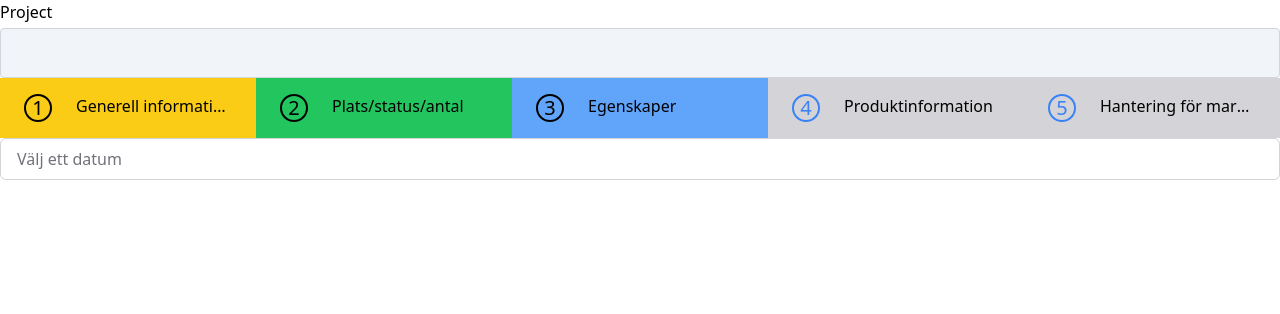
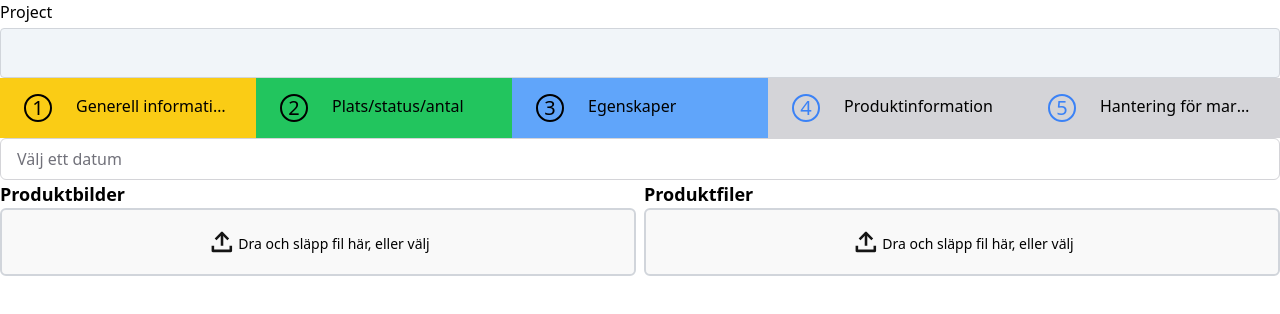
Before and after one commit to WilliamDavidson-02/cc-build, a React (Vite) app: page / in a window 1280 px wide. Shown: the top 314 px of the page. Built offline with nearby package versions, Linux system fonts and the light colour scheme.

Commit message:
adding the upload component

```diff
--- a/public/icons/index.ts
+++ /dev/null
@@ -1 +0,0 @@
-export const upload = "./icons/uploadIcon.png";
--- a/src/components/Upload.tsx
+++ b/src/components/Upload.tsx
@@ -1,42 +1,97 @@
-import React, { FC } from 'react';
-import Button from './Buttons';
+import React, { useState, useRef, DragEvent } from 'react';
+import { cn } from '@/lib/utils';
+import { z } from 'zod';
+import upload from "/upload.svg";
 import Typography from './Typography';
-import { upload } from '/icons/index';
 
-type UploadProps = {
-children?: React.ReactNode;
-title: string;
-};
+const uploadSchema = z.object({
+  title: z.string(),
+  onFilesSelected: z.function().args(z.array(z.instanceof(File))).optional(),
+});
 
-const Upload: FC<UploadProps> = ({children, title}) => {
+type FileUploadProps = z.infer<typeof uploadSchema>;
 
-  const handleDrop = (e: React.MouseEvent<HTMLButtonElement>) => {
+
+const FileUpload: React.FC<FileUploadProps> = ({ title, onFilesSelected }) => {
+  const [isDragging, setIsDragging] = useState(false);
+  const fileInputRef = useRef<HTMLInputElement>(null);
+
+  const handleDragEnter = (e: DragEvent<HTMLDivElement>) => {
     e.preventDefault();
-    const fileInput = document.getElementById('fileselect');
-    fileInput?.click();
+    e.stopPropagation();
+    setIsDragging(true);
   };
 
-  return(
-    <div className=''>
-      <label className=''>
-        <Typography variant='h3' >
-          {title}
+  const handleDragLeave = (e: DragEvent<HTMLDivElement>) => {
+    e.preventDefault();
+    e.stopPropagation();
+    setIsDragging(false);
+  };
+
+  const handleDragOver = (e: DragEvent<HTMLDivElement>) => {
+    e.preventDefault();
+    e.stopPropagation();
+  };
+
+  const handleDrop = (e: DragEvent<HTMLDivElement>) => {
+    e.preventDefault();
+    e.stopPropagation();
+    setIsDragging(false);
+
+    if (e.dataTransfer.files && e.dataTransfer.files.length > 0) {
+      handleFiles(Array.from(e.dataTransfer.files));
+    }
+  };
+
+  const handleFileInput = (e: React.ChangeEvent<HTMLInputElement>) => {
+    if (e.target.files && e.target.files.length > 0) {
+      handleFiles(Array.from(e.target.files));
+    }
+  };
+
+  const handleFiles = (files: File[]) => {
+    if (onFilesSelected) {
+      onFilesSelected(files);
+    }
+
+  };
+
+  const handleClick = () => {
+    fileInputRef.current?.click();
+  };
+
+  return (
+    <div className="w-full">
+      <label >
+        <Typography variant="h5" className="mb-0 font-semibold text-[14px] ">
+        {title}
         </Typography>
       </label>
+      <div
+        className={`flex flex-row justify-center items-center bg-[#F9F9F9] border-2 border-[##E2E2E2] rounded-md p-4 text-center cursor-pointer ${
+          isDragging ? 'border-blue-500 bg-blue-50' : 'border-gray-300'
+        }`}
+        onDragEnter={handleDragEnter}
+        onDragLeave={handleDragLeave}
+        onDragOver={handleDragOver}
+        onDrop={handleDrop}
+        onClick={handleClick}
+      >
         <input
-          type='file'
-          id="fileselect"
-          multiple accept="image/x-png,image/gif,image/jpeg,image/jpe,image/jpg,.svg,.svgz"
-          className='w-full h-full'
+          type="file"
+          ref={fileInputRef}
+          className="hidden"
+          multiple
+          accept="image/*,.svg"
+          onChange={handleFileInput}
         />
-        <Button className="bg-[#F9F9F9] border-[#E2E2E2] text-[#151515] w-full h-full" onClick={handleDrop} >
-          <img src={upload} alt="upload" className="w-6 h-6" />
-          {children}
-        </Button>
-
-
+        <img src={upload} alt="upload" className="h-8 w-8 text-black" />
+        <p className="mt-1 text-sm text-black">
+          Dra och släpp fil här, eller välj
+        </p>
+      </div>
     </div>
   );
 };
 
-export default Upload;
+export default FileUpload;
--- a/src/pages/Home.tsx
+++ b/src/pages/Home.tsx
@@ -8,7 +8,7 @@ import {
 import Textfield from "@/components/Textfield";
 import { cn } from "@/lib/utils";
 import { FC, useState } from "react";
-
+import Upload from "@/components/Upload";
 
 const defaultSteps: { title: string; status: Status }[] = [
   {
@@ -61,7 +61,10 @@ const Home: FC = () => {
         ))}
       </ProgressSteps>
       <DatePicker selected={selected} setSelected={setSelected} />
-
+      <div className="flex flex-row gap-2">
+      <Upload title="Produktbilder" />
+      <Upload title="Produktfiler" />
+      </div>
     </div>
   );
 };
```
Also changed, not shown: public/upload.svg (added), public/upload1.png (renamed from public/icons/uploadIcon.png).
